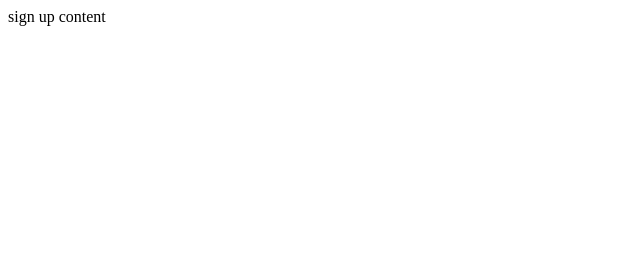
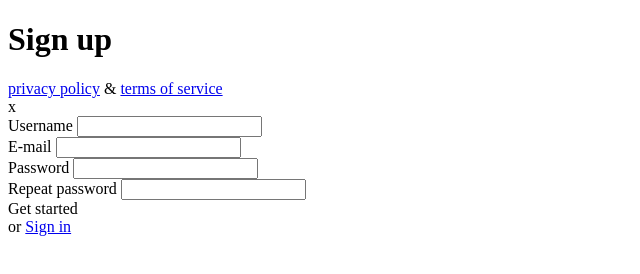
Before and after one commit to mindep1/6-sign-up, a plain HTML site: page index.html in a window 1280 px wide. Shown: the whole page, without its empty margins (0-640 px from the left). Drawn offline with Linux system fonts and the light colour scheme.

Commit message:
update html

```diff
--- a/index.html
+++ b/index.html
@@ -6,7 +6,40 @@
     <title>sign up</title>
 </head>
 <body>
-    sign up content
+   <main>
+       <div><h1>Sign up</h1>
+        <footer><a href="#">privacy policy</a>
+           <span>&amp;</span>
+            <a href="#">terms of service</a>
+        </footer>
+       </div>
+         <div>x</div>
+         <form>
+             <div>
+                 <label for="">Username</label>
+                 <input type="text">
+             </div>
+             <div>
+                 <label for="">E-mail</label>
+                 <input type="email">
+            </div>
+             <div>
+                 <label for="">Password</label>
+                 <input type="password">
+            </div>
+             <div>
+                 <label for="">Repeat password</label>
+                 <input type="password">
+            </div>
+                <div>Get started</div>
+                <span>or</span>
+                <a href="#"> Sign in</a>
+            </div>
+         </form>
+       <div>
 
+
+       </div>
+   </main>
 </body>
 </html>
```
